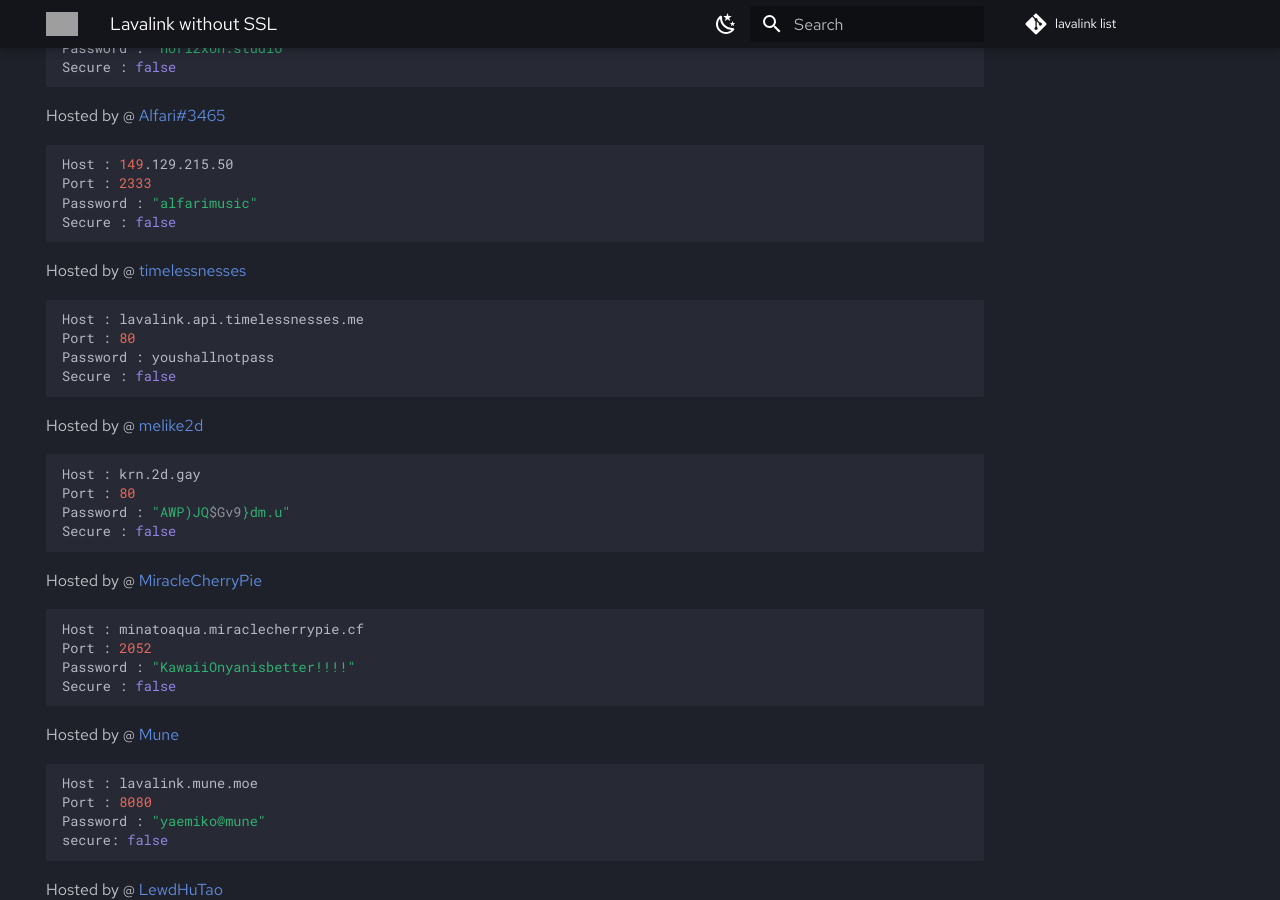
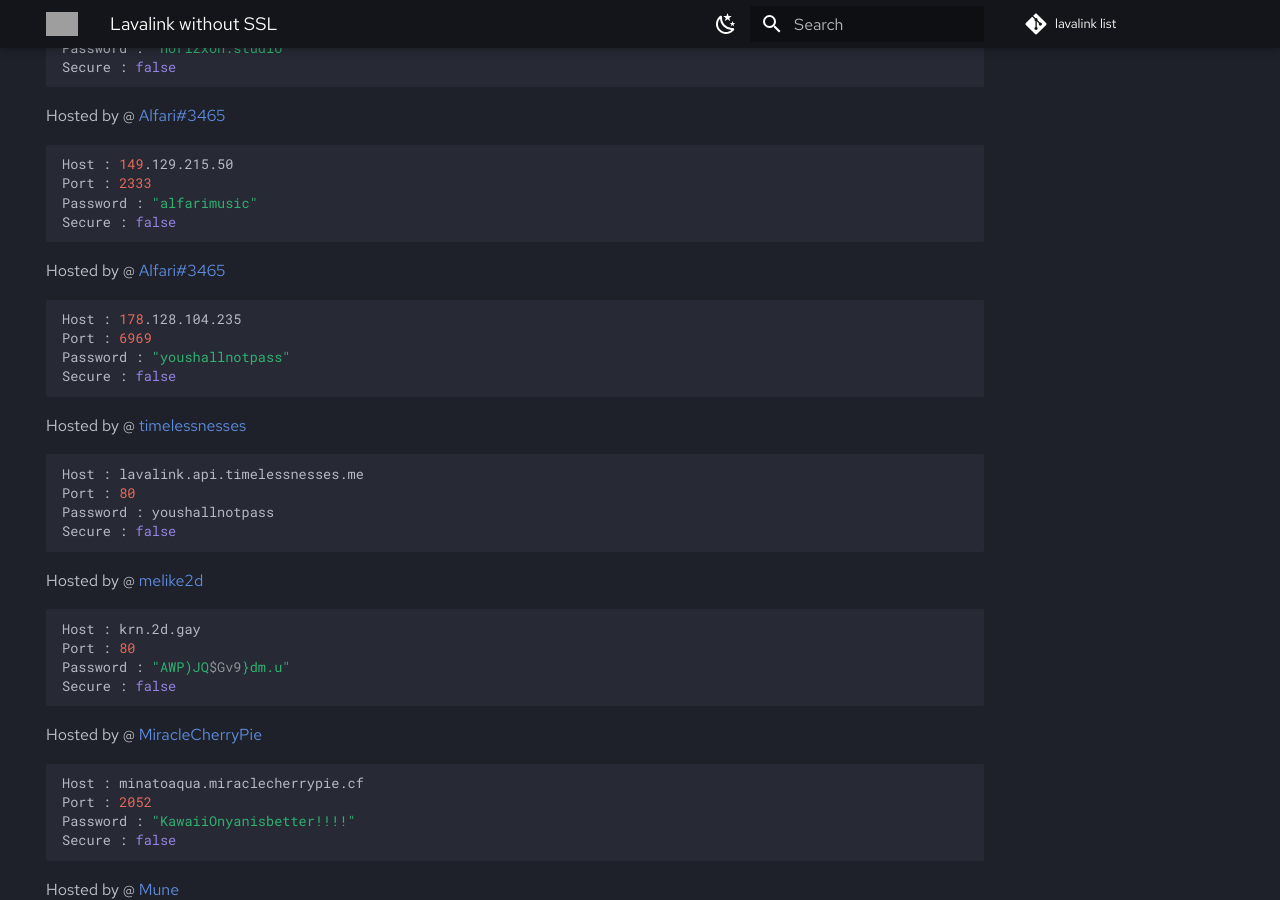
Before and after one commit to DarrenOfficial/lavalink-list, an MkDocs documentation site: the page built from docs/NoSSL/lavalink-without-ssl.md, in a window 1280 px wide and 900 px high, scrolled down 1056 px. Built offline with MkDocs 1.6.1 and Material for MkDocs 9.7.7, drawn with Linux system fonts in a browser that asks for light colours; comment, search, counter and statistics services are not loaded; grey boxes are pictures that could not be loaded.

Commit message:
new lavalink server sg (#262)

````diff
--- a/docs/NoSSL/lavalink-without-ssl.md
+++ b/docs/NoSSL/lavalink-without-ssl.md
@@ -64,6 +64,15 @@ Port : 2333
 Password : "alfarimusic"
 Secure : false
 ```
+
+Hosted by @ [Alfari#3465](https://discord.gg/ZNKNY3RpRg)
+```bash
+Host : 178.128.104.235
+Port : 6969
+Password : "youshallnotpass"
+Secure : false
+```
+
 Hosted by @ [timelessnesses](https://timelessnesses.me)
 ```bash
 Host : lavalink.api.timelessnesses.me
````
